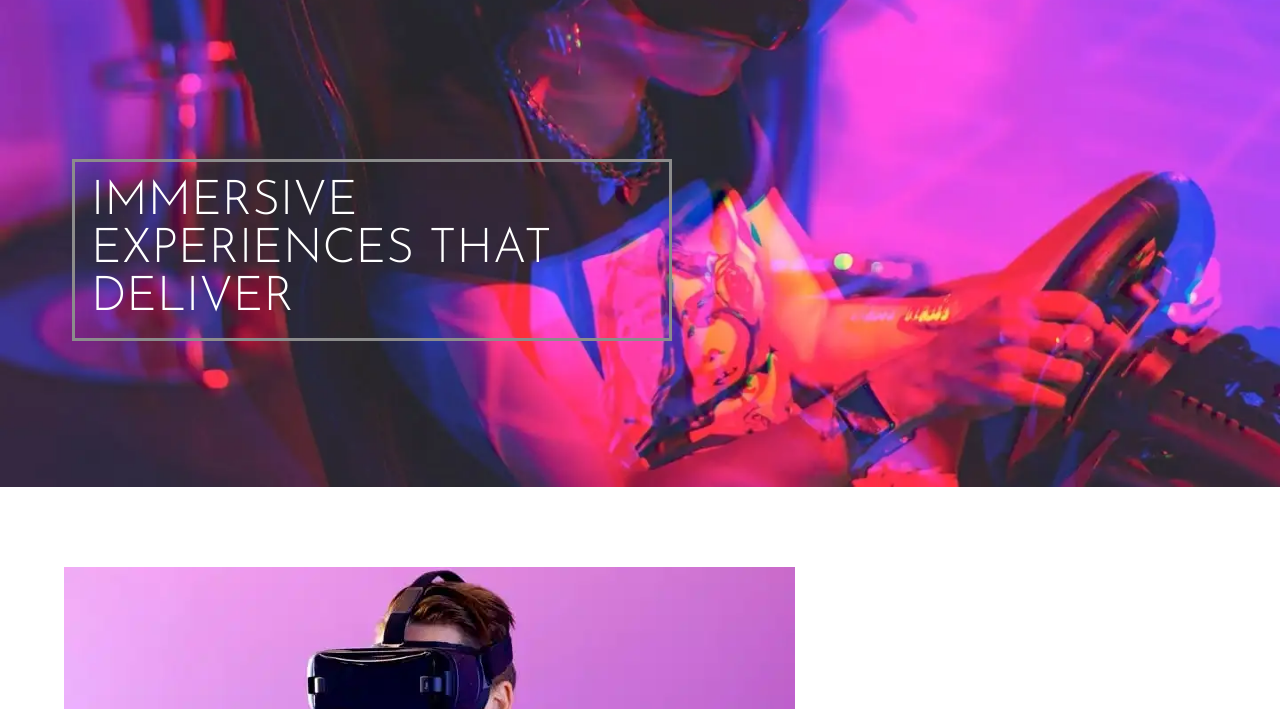
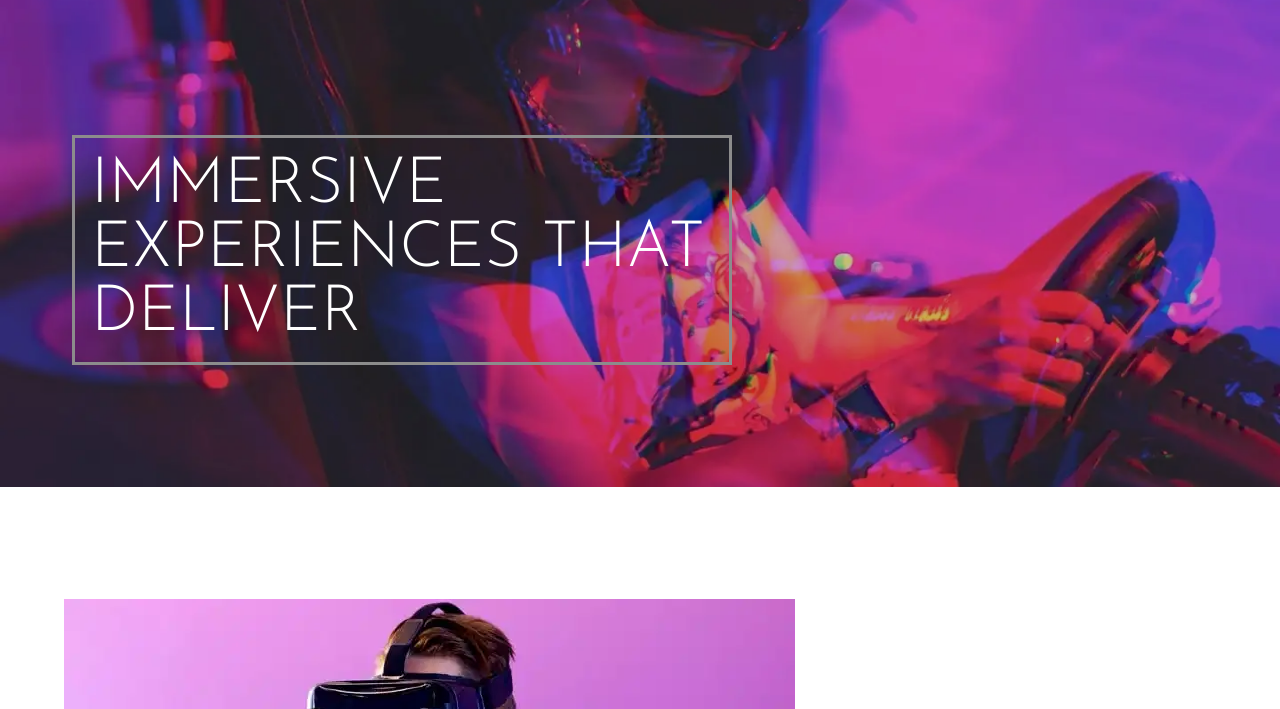
Before and after one commit to Aleixs-Trejo/loopstudios-lading-page, a plain HTML site: page index.html in a window 1280 px wide. Shown: the part 91-800 px from the top of the page. Drawn offline with Linux system fonts and the light colour scheme.

Commit message:
fixed styles

```diff
--- a/css/style.css
+++ b/css/style.css
@@ -92,6 +92,7 @@ input[type="number"]::-webkit-outer-spin-button{
 /***************** HERO *****************/
 .hero{
   position: relative;
+  background-color: #ccc;
 }
 
 .hero__container{
@@ -102,6 +103,10 @@ input[type="number"]::-webkit-outer-spin-button{
   &.container{
     width: 100%;
   }
+}
+
+.hero__picture{
+  mix-blend-mode: multiply;
 }
 
 .hero__img{
@@ -181,7 +186,7 @@ input[type="number"]::-webkit-outer-spin-button{
 }
 
 .hero__title{
-  font-size: clamp(1.5rem, 8vw, 3rem);
+  font-size: clamp(1.5rem, 7vw, 4rem);
   color: #fff;
   text-transform: uppercase;
   font-weight: 300;
@@ -393,7 +398,7 @@ input[type="number"]::-webkit-outer-spin-button{
 @media screen and (width >= 768px) {
   /***************** UTILITIES *****************/
   .body{
-    gap: 5rem;
+    gap: 7rem;
   }
 
   /***************** HERO *****************/
@@ -428,14 +433,14 @@ input[type="number"]::-webkit-outer-spin-button{
   }
 
   .hero__text.container{
-    width: 50%;
+    width: 55%;
     margin: auto auto auto 2rem;
     border-color: var(--dark-gray);
   }
 
   /***************** MAIN *****************/
   .main{
-    gap: 5rem;
+    gap: 7rem;
   }
 
   .section__main__content{
@@ -491,6 +496,7 @@ input[type="number"]::-webkit-outer-spin-button{
   .article__cta{
     grid-area: header2;
     width: 100%;
+    text-align: end;
   }
 
   .cta{
```
